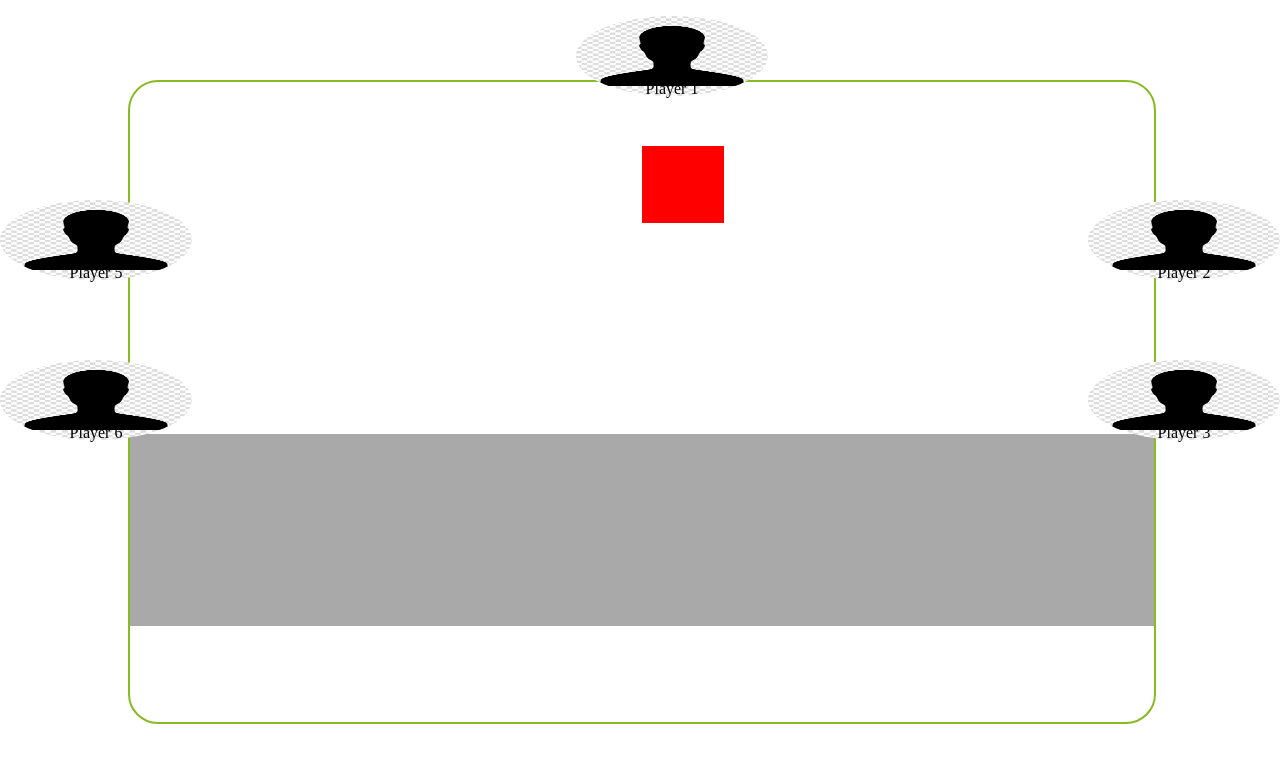
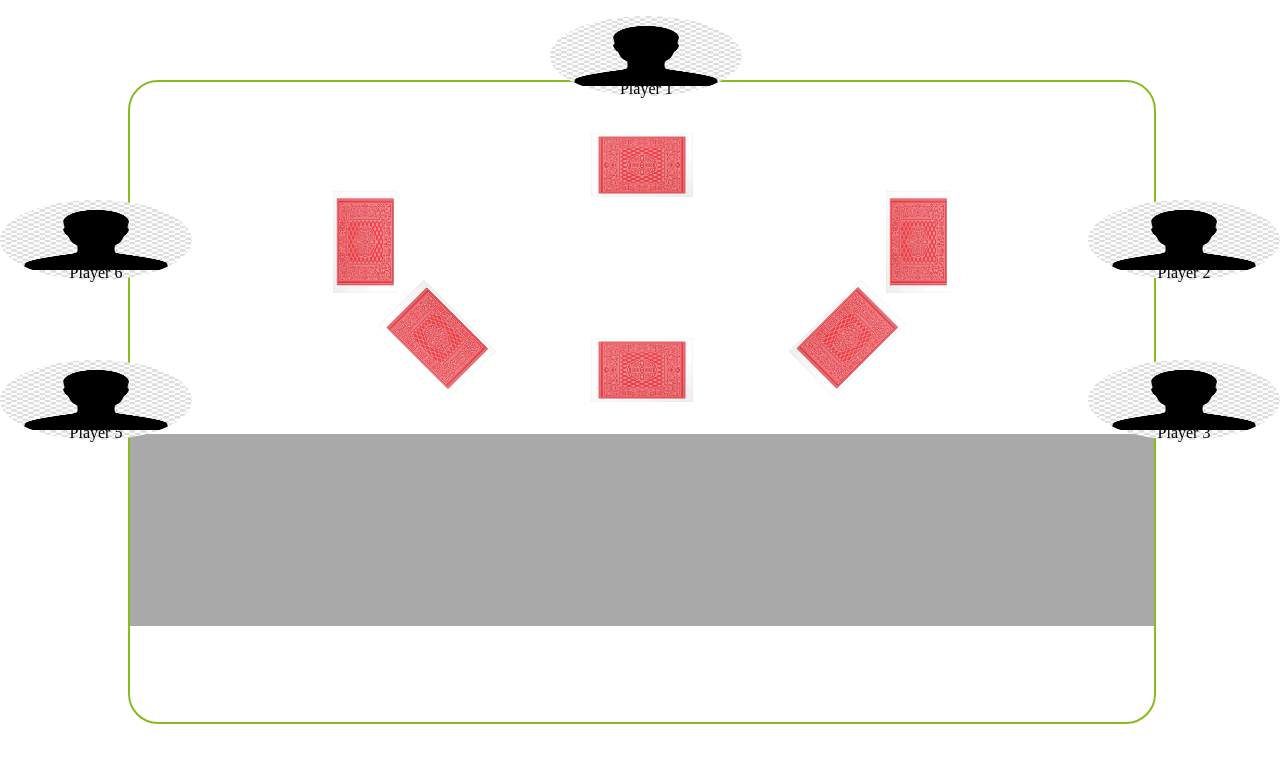
Before and after one commit to sudhiir1/card_game_28, a Django app: page /table in a window 1280 px wide. Shown: the top 763 px of the page. Run offline with Django 3.2, Linux system fonts and the light colour scheme.

Commit message:
Game table html page design: WIP3

```diff
--- a/game_table/templates/game_table.html
+++ b/game_table/templates/game_table.html
@@ -55,7 +55,7 @@
                 text-align: center;
             }
             #player_1 {
-                left: 45%;
+                left: 43%;
                 top: 2%;
             }
             #player_2 {
@@ -68,24 +68,68 @@
             }
             #player_5 {
                 left: 0%;
-                top: 25%;
+                top: 45%;
             }
             #player_6 {
                 left: 0%;
-                top: 45%;
+                top: 25%;
             }
+
             .player_card_holder {
-                background-color: red;
+                //background-color: red;
                 position: absolute;
-                width: 8%;
-                height: 12%;
+                width: 10%;
+                height: 10%;
+            }
+            .playing_card_0 {
+                width: 100%;
+                height: 100%;
+            }
+            .playing_card_90 {
+                width: 100%;
+                height: 100%;
+                transform: rotate(90deg);
+            }
+            .playing_card_135 {
+                width: 100%;
+                height: 100%;
+                transform: rotate(135deg);
+            }
+            .playing_card_225 {
+                width: 100%;
+                height: 100%;
+                transform: rotate(225deg);
             }
             #player_1_card {
                 position: absolute;
-                left: 50%;
-                top: 10%;
+                left: 45%;
+                top: 8%;
             }
-
+            #player_2_card {
+                position: absolute;
+                left: 72%;
+                top: 20%;
+            }
+            #player_3_card {
+                position: absolute;
+                left: 65%;
+                top: 35%;
+            }
+            #player_4_card {
+                position: absolute;
+                left: 45%;
+                top: 40%;
+            }
+            #player_5_card {
+                position: absolute;
+                left: 25%;
+                top: 35%;
+            }
+            #player_6_card {
+                position: absolute;
+                left: 18%;
+                top: 20%;
+            }
         </style>
     </head>
     <body>
@@ -112,7 +156,22 @@
             </div>
             <div id="game_table">
                 <div id="player_1_card" class="player_card_holder">
-                    <!--<img id="card_img" class="player_card_holder" src="{% static "media/playing_card_back.jpg" %}">-->
+                    <img id="card_img" class="playing_card_0" src="{% static "media/playing_card_back.jpg" %}">
+                </div>
+                <div id="player_2_card" class="player_card_holder">
+                    <img id="card_img" class="playing_card_90" src="{% static "media/playing_card_back.jpg" %}">
+                </div>
+                <div id="player_3_card" class="player_card_holder">
+                    <img id="card_img" class="playing_card_135" src="{% static "media/playing_card_back.jpg" %}">
+                </div>
+                <div id="player_4_card" class="player_card_holder">
+                    <img id="card_img" class="playing_card_0" src="{% static "media/playing_card_back.jpg" %}">
+                </div>
+                <div id="player_5_card" class="player_card_holder">
+                    <img id="card_img" class="playing_card_225" src="{% static "media/playing_card_back.jpg" %}">
+                </div>
+                <div id="player_6_card" class="player_card_holder">
+                    <img id="card_img" class="playing_card_90" src="{% static "media/playing_card_back.jpg" %}">
                 </div>
                 <div id="game_controls">
 
```
Also changed, not shown: game_table/static/media/playing_card_back.jpg.
